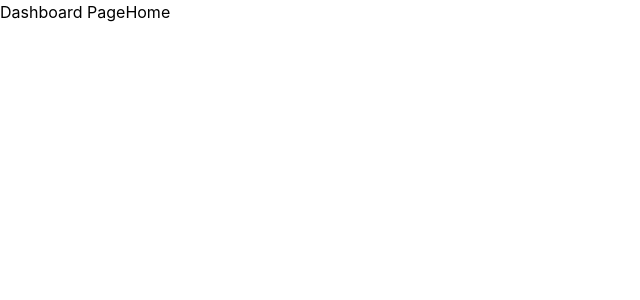
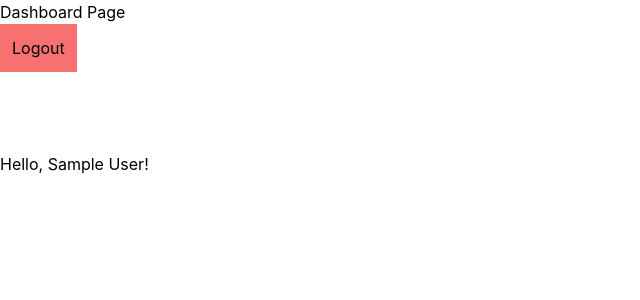
Before and after one commit to ahmadzaki2975/Money-Manager, a Next.js app: page /dashboard in a window 1280 px wide. Shown: the top 300 px of the page, without its empty margins (0-640 px from the left). Built offline with nearby package versions, Linux system fonts and the light colour scheme; no server answers; sample sign-in values are in the browser's storage.

Commit message:
fix: minor fixes

```diff
--- a/firebase/firebase.js
+++ b/firebase/firebase.js
@@ -2,6 +2,8 @@
 import { initializeApp } from "firebase/app";
 import { getAuth, GoogleAuthProvider, signInWithPopup } from "firebase/auth";
 import { doc, getDocs, setDoc, getFirestore, collection } from "firebase/firestore";
+import { execOnce } from "next/dist/shared/lib/utils";
+import { useRouter } from "next/router";
 
 // TODO: Add SDKs for Firebase products that you want to use
 //? https://firebase.google.com/docs/web/setup#available-libraries
@@ -27,8 +29,13 @@ export const googleSignIn = () => {
   signInWithPopup(auth, provider)
   .then(response => {
     console.log(response);
-    const user = JSON.stringify(response.user)
-    localStorage.setItem("user", user)
+    const user = JSON.stringify(response.user);
+    localStorage.setItem("user", user);
   })
   .catch(err => console.error(err));
 }
+
+//? Log Out
+export const logout = () => {
+  localStorage.clear();
+}
--- a/pages/dashboard.jsx
+++ b/pages/dashboard.jsx
@@ -1,10 +1,41 @@
 import Link from "next/link";
+import { useRouter } from "next/router";
+import { logout } from "../firebase/firebase";
+import { useEffect, useState } from "react";
 
-export default function Dashboard () {
-  return(
-    <div>
+export default function Dashboard() {
+  // const user = JSON.parse(localStorage.getItem("user"));
+  const [user, setUser] = useState({})
+  const router = useRouter();
+
+  useEffect(() => {
+    if(!localStorage.getItem("user")) {
+      router.push('/');
+    }
+    console.log(typeof window);
+    const userdata = JSON.parse(localStorage.getItem("user"));
+    setUser(userdata);
+  }
+  ,[])
+
+  return (
+    <div className="flex flex-col">
       Dashboard Page
-      <Link href="/">Home</Link>
+      {/* <Link href="/">Home</Link> */}
+      <div
+        className="p-3 bg-red-400 w-min"
+        onClick={() => {
+          logout();
+          router.push("/");
+        }}
+      >
+        Logout
+      </div>
+      <div className="mt-20">
+        {user?
+          <p>Hello, {user.displayName}!</p>
+        : ""}
+      </div>
     </div>
-  )
+  );
 }
--- a/pages/index.jsx
+++ b/pages/index.jsx
@@ -1,11 +1,15 @@
 import Head from "next/head";
 import Link from "next/link";
+import { useRouter } from "next/router";
 
 export default function Home() {
-  const user = localStorage.getItem("user");
+  // const user = localStorage.getItem("user");
+  const user = false;
+  const router = useRouter();
 
   if(user) {
     alert("you are logged in");
+    router.push('/dashboard')
   }
 
   return (
--- a/pages/login.jsx
+++ b/pages/login.jsx
@@ -1,8 +1,23 @@
 import Link from "next/link";
 import { FcGoogle } from "react-icons/fc"
 import { googleSignIn } from "../firebase/firebase";
+import { useRouter } from "next/router";
+import { useEffect, useState } from "react";
 
 export default function Login() {
+  const router = useRouter();
+  const [user, setUser] = useState({
+    uid:""
+  });
+
+  useEffect(() => {
+    const userdata = JSON.parse(localStorage.getItem("user"))
+    if(user.uid !== "") {
+      setUser(userdata);
+      router.push("/dashboard")
+    }
+  }, [user])
+
   return (
     <div className="h-screen bg-blue-main text-white px-10">
       <div className="h-[250px]"></div>
@@ -32,9 +47,13 @@ export default function Login() {
         </div>
         <div
         onClick={
-          () => {googleSignIn()}
+          () => {
+            googleSignIn();
+          }
         }
-        className="w-100 bg-blue-button rounded py-1 shadow-button flex justify-center items-center gap-2"><FcGoogle/> Login with Google</div>
+        className="w-100 cursor-pointer bg-blue-button rounded py-1 shadow-button flex justify-center items-center gap-2">
+          <div className="aspect-square bg-white rounded-full"><FcGoogle/></div>
+          Login with Google</div>
         <Link href="/">
           <div className="w-100 border-blue-button border-2 rounded py-1 shadow-button cursor-pointer">
             Home
--- a/tailwind.config.js
+++ b/tailwind.config.js
@@ -8,7 +8,7 @@ module.exports = {
     extend: {
       colors: {
         'blue' : {
-          main : '#516FD7',
+          main : '#5B6AA0',
           button : '#7A83D2'
         },
       },
```
